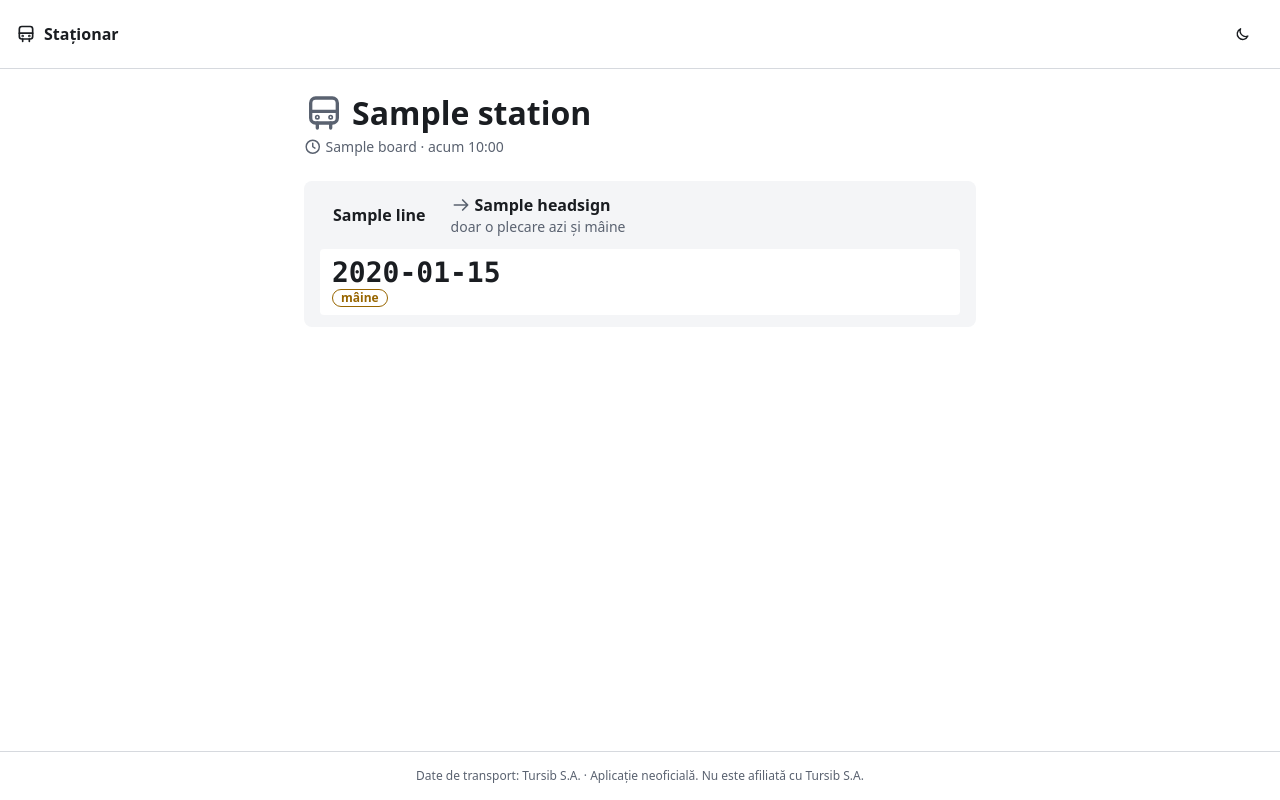
After one commit to Mihai-Sandu-dev/p07-autobuze, a Spring app: template src/main/resources/templates/statie.html in a window 1280 px wide. The commit adds this page. Run offline with Thymeleaf, Linux system fonts and the light colour scheme; the template is opened without the code that fills it: most values are stand-ins (such as "Sample title", 1, 10 or a date in 2020); data that the repository does not hold is empty; database files in the repository are not loaded.

Commit message:
feat(statie): station page and next departures JSON (point 8)
NextDepartures: window from now to the end of tomorrow, trips ending at the stop left out
(D-048), groups by line + headsign with the first 3 (D-018, D-051); Stations groups same-name
rows within 150 m (D-031). /statie/{stopId} rendered on the server and
/api/statii/{stopId}/plecari (C-002, D-050); clock on Europe/Bucharest (D-047).
Footer says the app is unofficial (D-049).

Co-Authored-By: Claude Opus 5.5 <noreply@anthropic.com>

```diff
--- a/src/main/resources/static/css/app.css
+++ b/src/main/resources/static/css/app.css
@@ -46,6 +46,59 @@ main {
 h1 { font: 600 var(--text-xl) var(--font-text); margin: 0; }
 main p { margin: var(--space-2) 0 0; color: var(--color-text-muted); }
 
+.sr { position: absolute; width: 1px; height: 1px; overflow: hidden; clip: rect(0 0 0 0); white-space: nowrap; }
+
+/* DS-autobuze-statie */
+main.statie { padding: var(--space-4); }
+.statie-cap h1 { overflow-wrap: anywhere; display: flex; gap: var(--space-2); align-items: baseline; }
+.statie-cap h1 .ic { color: var(--color-text-muted); align-self: center; }
+.statie-cap .meta {
+  font: var(--text-sm) var(--font-text); margin: var(--space-1) 0 0;
+  display: flex; gap: var(--space-1); align-items: center;
+}
+.plecari { margin-top: var(--space-5); display: grid; gap: var(--space-3); }
+.grup {
+  background: var(--color-surface); border-radius: var(--radius-md); padding: var(--space-3) var(--space-4);
+  border-top: var(--space-1) solid var(--linie, var(--color-border));
+}
+.grup-cap { display: flex; align-items: center; gap: var(--space-3); }
+.sens { font-weight: 600; overflow-wrap: anywhere; min-width: 0; }
+.sens .ic { color: var(--color-text-muted); margin-inline-end: var(--space-1); }
+.sens small { display: block; font: 400 var(--text-sm) var(--font-text); color: var(--color-text-muted); }
+
+/* DS-autobuze-eticheta-linie: culorile din feed, cu regula de contrast (LineColors) */
+.eticheta {
+  font: 700 var(--text-md) var(--font-text); padding: 0 var(--space-3); min-width: var(--space-5);
+  text-align: center; border-radius: var(--radius-pill); flex: none; border: 1px solid transparent;
+}
+.eticheta.fara-culoare { border-color: var(--color-border); }
+
+/* DS-autobuze-rand-plecare: prima plecare mare, ca pe panou; celelalte două mai mici */
+.urmatoarea {
+  margin-top: var(--space-3); background: var(--color-bg); border-radius: var(--radius-sm);
+  padding: var(--space-2) var(--space-3);
+}
+.ora { font-family: var(--font-mono); font-variant-numeric: tabular-nums; font-weight: 700; display: block; color: var(--color-text); }
+.urmatoarea .ora { font: 700 var(--text-time) var(--font-mono); }
+.altele .ora { font: 700 var(--text-time-sm) var(--font-mono); }
+.cand {
+  font: var(--text-sm) var(--font-text); color: var(--color-text-muted);
+  display: flex; gap: var(--space-1); align-items: center; flex-wrap: wrap;
+}
+.chip-maine {
+  font: 600 var(--text-xs) var(--font-text); color: var(--color-warning);
+  border: 1px solid currentColor; border-radius: var(--radius-pill); padding: 0 var(--space-2);
+}
+.altele {
+  list-style: none; margin: var(--space-2) 0 0; padding: 0;
+  display: grid; grid-template-columns: 1fr 1fr; gap: var(--space-2);
+}
+.altele li { padding: var(--space-1) var(--space-3); }
+
+/* Stările paginii: fără plecări, orar neimportat */
+.stare { background: var(--color-surface); border-radius: var(--radius-md); padding: var(--space-5) var(--space-4); margin-top: var(--space-5); }
+.stare h2 { font: 600 var(--text-lg) var(--font-text); margin: 0; }
+
 /* DS-autobuze-subsol (D-008) */
 .subsol {
   border-top: 1px solid var(--color-divider); padding: var(--space-4);
@@ -54,5 +107,6 @@ main p { margin: var(--space-2) 0 0; color: var(--color-text-muted); }
 
 @media (min-width: 600px) {
   main { padding: var(--space-7) var(--space-5); }
+  main.statie { padding: var(--space-5); }
   h1 { font: 700 var(--text-2xl) var(--font-text); }
 }
--- a/src/main/resources/templates/fragments/subsol.html
+++ b/src/main/resources/templates/fragments/subsol.html
@@ -1,7 +1,7 @@
 <!doctype html>
 <html lang="ro" xmlns:th="http://www.thymeleaf.org">
 <body>
-<!-- DS-autobuze-subsol: atribuirea Tursib pe fiecare pagină (D-008). -->
-<footer class="subsol" th:fragment="subsol">Date de transport: Tursib S.A.</footer>
+<!-- DS-autobuze-subsol: atribuirea Tursib pe fiecare pagină (D-008) și faptul că aplicația e neoficială (D-049). -->
+<footer class="subsol" th:fragment="subsol">Date de transport: Tursib S.A. · Aplicație neoficială. Nu este afiliată cu Tursib S.A.</footer>
 </body>
 </html>
--- /dev/null
+++ b/src/main/resources/templates/statie.html
@@ -0,0 +1,59 @@
+<!doctype html>
+<html lang="ro" xmlns:th="http://www.thymeleaf.org">
+<!-- DS-autobuze-statie (mock aprobat): următoarele plecări pe linie + capăt (D-018, D-048, D-051),
+     randat pe server (D-050). Harta mică vine la punctul 9; favorita și raportul, la punctele 10 și 13. -->
+<head th:replace="~{fragments/head :: head(${board.station != null ? 'Stația ' + board.station.name + ' · Staționar — când vine autobuzul?' : 'Staționar — când vine autobuzul?'}, null)}"></head>
+<body>
+<header th:replace="~{fragments/antet :: antet}"></header>
+<svg class="sprite" aria-hidden="true">
+  <symbol id="i-ceas" viewBox="0 0 24 24"><circle cx="12" cy="12" r="9"/><path d="M12 7v5l3 2"/></symbol>
+  <symbol id="i-sageata" viewBox="0 0 24 24"><path d="M4 12h16M14 6l6 6-6 6"/></symbol>
+</svg>
+<main class="statie">
+  <section class="statie-cap">
+    <h1><svg class="ic" aria-hidden="true"><use href="#i-bus"/></svg><span
+        th:text="${board.station != null ? board.station.name : 'Stație'}">Turnișor</span></h1>
+    <p class="meta"><svg class="ic" aria-hidden="true"><use href="#i-ceas"/></svg><span
+        th:text="${board.dayLabel + ' · acum ' + #temporals.format(board.now, 'HH:mm')}">Marți, 17 noiembrie · zi lucrătoare · acum 16:40</span></p>
+  </section>
+
+  <div class="stare" th:if="${!board.feedImported}">
+    <h2>Orarul nu e încă importat</h2>
+    <p>Plecările apar după primul import al orarului Tursib. Revino peste câteva minute.</p>
+  </div>
+
+  <div class="stare" th:if="${board.feedImported and #lists.isEmpty(board.groups)}">
+    <h2>Nicio plecare azi sau mâine</h2>
+    <p>După orarul Tursib, nicio linie nu mai pleacă de aici azi sau mâine.</p>
+  </div>
+
+  <div class="plecari" th:unless="${#lists.isEmpty(board.groups)}">
+    <section class="grup" th:each="g : ${board.groups}" th:style="${'--linie: #' + g.color}"
+             th:attr="aria-label=${'Linia ' + g.line + ' spre ' + g.headsign}">
+      <div class="grup-cap">
+        <span class="eticheta" th:classappend="${g.color == 'FFFFFF'} ? 'fara-culoare'"
+              th:style="${'background: #' + g.color + '; color: #' + g.textColor}" th:text="${g.line}">19</span>
+        <span class="sens"><svg class="ic" aria-hidden="true"><use href="#i-sageata"/></svg><span class="sr">spre </span><span
+            th:text="${g.headsign}">Marquardt</span><small th:if="${#lists.size(g.departures) < 3}"
+            th:text="${#lists.size(g.departures) == 1 ? 'doar o plecare azi și mâine' : 'doar ' + #lists.size(g.departures) + ' plecări azi și mâine'}">doar 2 plecări azi și mâine</small></span>
+      </div>
+      <div class="urmatoarea" th:with="d=${g.departures[0]}">
+        <span class="sr">Următoarea plecare: </span><span class="ora" th:text="${d.time}">16:44</span>
+        <span class="cand" th:if="${d.tomorrow}"><span class="chip-maine">mâine</span></span>
+        <span class="cand" th:unless="${d.tomorrow}"><svg class="ic" aria-hidden="true"><use href="#i-ceas"/></svg><span
+            th:text="${d.untilText()}">în 4 min</span></span>
+      </div>
+      <ul class="altele" aria-label="Plecările următoare" th:if="${#lists.size(g.departures) > 1}">
+        <li th:each="d, it : ${g.departures}" th:unless="${it.first}">
+          <span class="ora" th:text="${d.time}">17:04</span>
+          <span class="cand" th:if="${d.tomorrow}"><span class="chip-maine">mâine</span></span>
+          <span class="cand" th:unless="${d.tomorrow}"><svg class="ic" aria-hidden="true"><use href="#i-ceas"/></svg><span
+              th:text="${d.untilText()}">în 24 min</span></span>
+        </li>
+      </ul>
+    </section>
+  </div>
+</main>
+<footer th:replace="~{fragments/subsol :: subsol}"></footer>
+</body>
+</html>
```
Also changed, not shown: src/main/java/ro/autobuze/ClockConfig.java (added, +16 -0 lines), src/main/java/ro/autobuze/schedule/LineColors.java (+38 -2 lines), src/main/java/ro/autobuze/schedule/NextDepartures.java (+108 -6 lines), src/main/java/ro/autobuze/schedule/ServiceCalendar.java (+24 -3 lines), src/main/java/ro/autobuze/schedule/StationBoard.java (+6 -1 lines), src/main/java/ro/autobuze/schedule/Stations.java (added, +40 -0 lines), src/main/java/ro/autobuze/web/StationController.java (added, +48 -0 lines).
